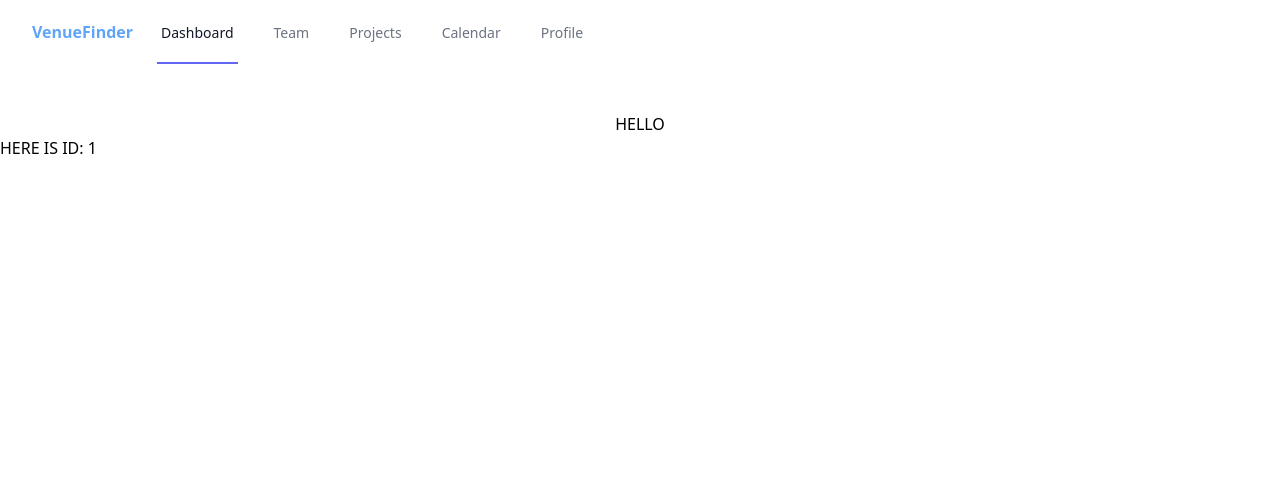
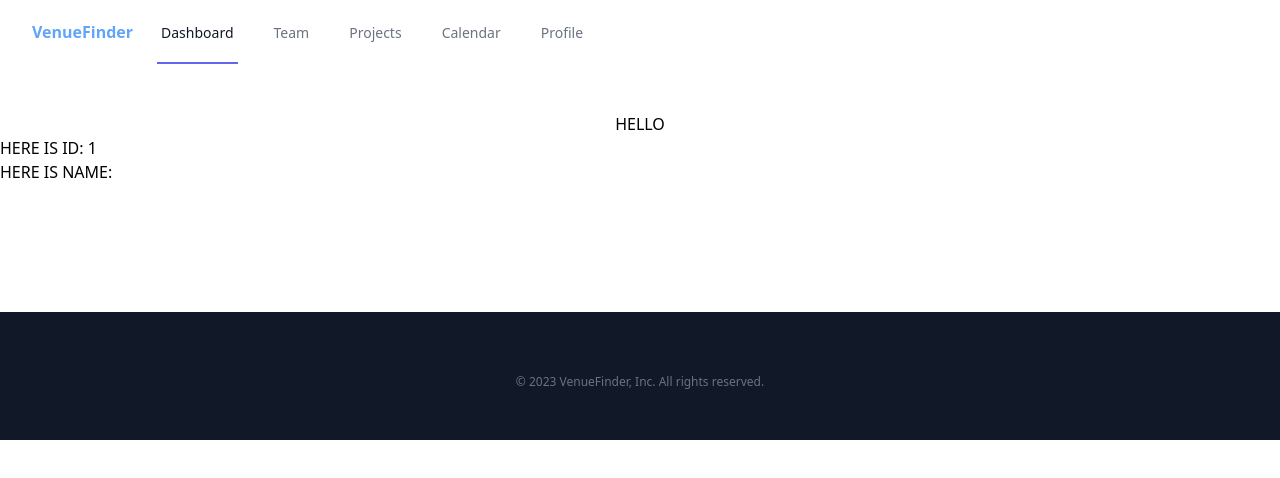
Before and after one commit to IsacHolstad/venuefinder, a React (Create React App) app: page /venuedetail/1 in a window 1280 px wide. Shown: the top 478 px of the page. Built offline with nearby package versions, Linux system fonts and the light colour scheme.

Commit message:
footer position fixed

```diff
--- a/src/App.js
+++ b/src/App.js
@@ -11,7 +11,7 @@ function App() {
       <HeaderNavigation/>
       <Router/>
         {/*<Loader/>*/}
-        {/*<Footer/>*/}
+        <Footer/>
     </>
 
 
--- a/src/components/shared/Footer.js
+++ b/src/components/shared/Footer.js
@@ -3,7 +3,7 @@ import React from 'react';
 const Footer = () => {
     return (
         <>
-            <footer className="bg-gray-900 absolute w-full bottom-0 border-1 border-gray-500 h-32">
+            <footer className="bg-gray-900 relative w-full bottom-0 border-1 border-gray-500 h-32 text-center py-5 mt-32">
                 <p className="mt-10 text-center text-xs leading-5 text-gray-500">
                     &copy; 2023 VenueFinder, Inc. All rights reserved.
                 </p>
--- a/src/components/views/VenueDetail.js
+++ b/src/components/views/VenueDetail.js
@@ -19,7 +19,7 @@ const VenueDetail = () => {
         <>
             <h1 className="text-center mt-12">HELLO</h1>
             <div>HERE IS ID: {singleVenue.id}</div>
-            <div>{singleVenue.name}</div>
+            <div>HERE IS NAME:{singleVenue.name}</div>
         </>
     );
 };
--- a/src/store/modules/venueSlice.js
+++ b/src/store/modules/venueSlice.js
@@ -4,7 +4,7 @@ const venueSlice = createSlice({
     name: 'venues',
     initialState: {
         venues: [],
-        singleVenue: {}, //may be [] instead of null in singleVenues
+        singleVenue: [], //may be [] instead of null in singleVenues
     },
     reducers: {
         SET_VENUE: (state, action) => {
@@ -47,9 +47,6 @@ export const fetchSingleVenues = (id) => async dispatch => {
         console.log("name is here ",data.name)
         dispatch(SET_SINGLE_VENUE(data));
     } catch (e) {
-        console.log("ERROR HERE",e);
-
-
+        console.log(e);
     }
-
 }
```
